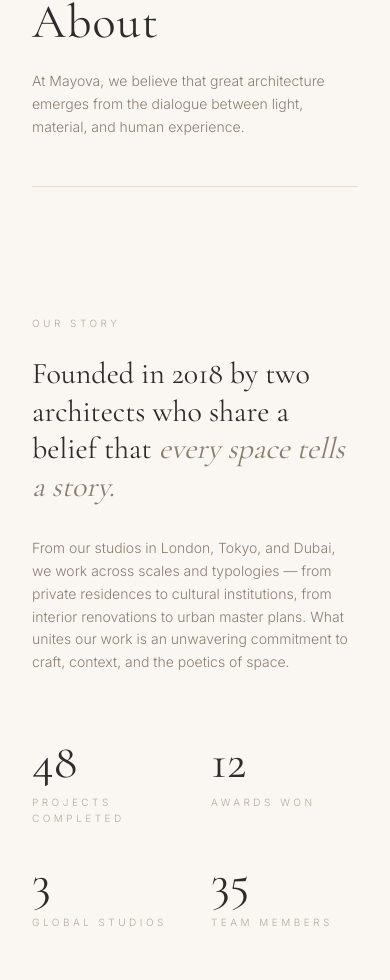
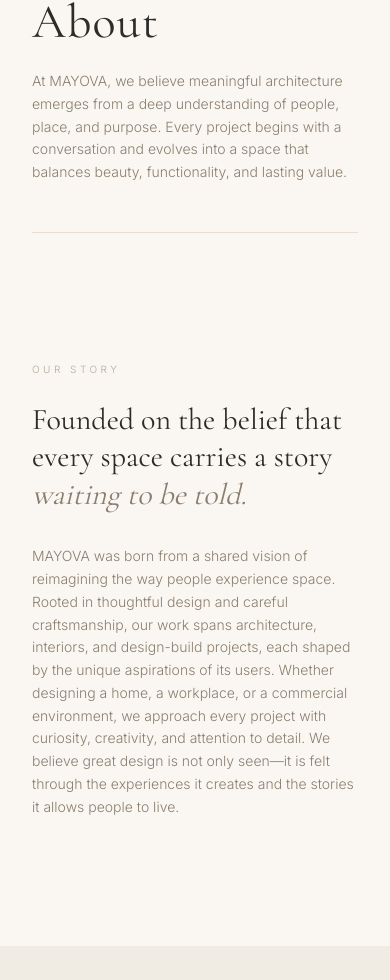
Before and after one commit to Anush1214/Mayova_Architects, a Next.js app: page /about in a window 390 px wide. Shown: the part 178-1158 px from the top of the page. Built offline with nearby package versions, Linux system fonts and the light colour scheme; no server answers.

Commit message:
feat: implement about page with team profiles and responsive scroll container component

```diff
--- a/src/app/about/About.tsx
+++ b/src/app/about/About.tsx
@@ -16,7 +16,7 @@ export default function About() {
 
       <PageHeader
         title="About"
-        subtitle="At Mayova, we believe that great architecture emerges from the dialogue between light, material, and human experience."
+        subtitle="At MAYOVA, we believe meaningful architecture emerges from a deep understanding of people, place, and purpose. Every project begins with a conversation and evolves into a space that balances beauty, functionality, and lasting value."
       />
 
       {/* About Company */}
@@ -33,17 +33,20 @@ export default function About() {
                 Our Story
               </p>
               <h2 className="font-serif text-3xl lg:text-4xl text-charcoal leading-tight mb-8">
-                Founded in 2018 by two architects who share a belief that{' '}
+                Founded on the belief that every space carries a story{' '}
                 <span className="italic text-stone-dark">
-                  every space tells a story.
+                  waiting to be told.
                 </span>
               </h2>
               <p className="font-sans text-sm text-stone-dark leading-relaxed">
-                From our studios in London, Tokyo, and Dubai, we work across
-                scales and typologies — from private residences to cultural
-                institutions, from interior renovations to urban master plans.
-                What unites our work is an unwavering commitment to craft,
-                context, and the poetics of space.
+                MAYOVA was born from a shared vision of reimagining the way people experience space.
+                Rooted in thoughtful design and careful craftsmanship, our work spans architecture,
+                interiors, and design-build projects, each shaped by the unique aspirations of its users.
+
+
+                Whether designing a home, a workplace, or a commercial environment, we approach every project with
+                curiosity, creativity, and attention to detail. We believe great design is not only seen—it is felt
+                through the experiences it creates and the stories it allows people to live.
               </p>
             </motion.div>
             <motion.div
@@ -55,29 +58,29 @@ export default function About() {
             >
               <div className="grid grid-cols-2 gap-8 w-full">
                 <div>
-                  <p className="font-serif text-5xl text-charcoal">48</p>
+                  {/* <p className="font-serif text-5xl text-charcoal"></p>
                   <p className="font-sans text-[10px] tracking-ultra-wide uppercase text-stone mt-2">
                     Projects Completed
-                  </p>
+                  </p> */}
                 </div>
                 <div>
-                  <p className="font-serif text-5xl text-charcoal">12</p>
+                  {/* <p className="font-serif text-5xl text-charcoal">12</p>
                   <p className="font-sans text-[10px] tracking-ultra-wide uppercase text-stone mt-2">
                     Awards Won
-                  </p>
+                  </p> */}
                 </div>
-                <div>
+                {/* <div>
                   <p className="font-serif text-5xl text-charcoal">3</p>
                   <p className="font-sans text-[10px] tracking-ultra-wide uppercase text-stone mt-2">
                     Global Studios
                   </p>
-                </div>
-                <div>
+                </div> */}
+                {/* <div>
                   <p className="font-serif text-5xl text-charcoal">35</p>
                   <p className="font-sans text-[10px] tracking-ultra-wide uppercase text-stone mt-2">
                     Team Members
                   </p>
-                </div>
+                </div> */}
               </div>
             </motion.div>
           </div>
```
